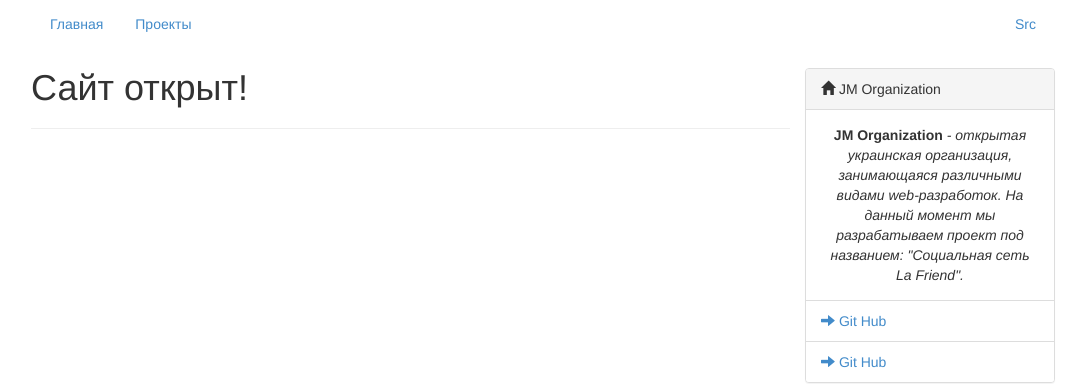
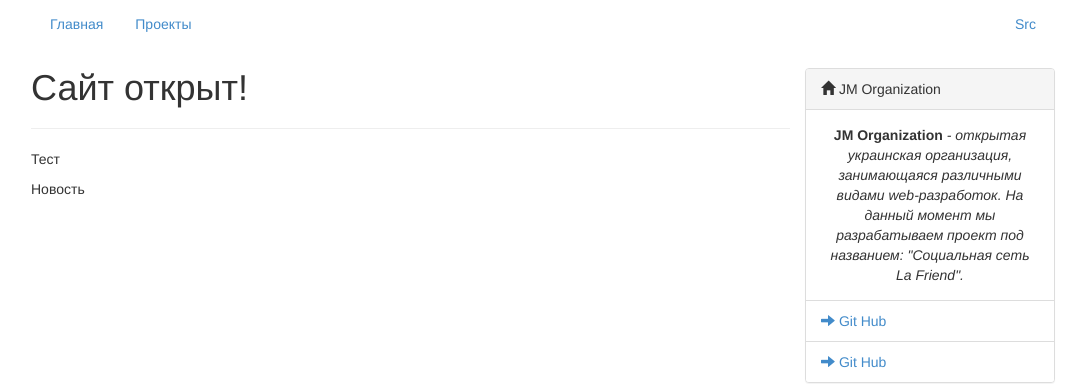
Before and after one commit to jm-organization/jm-organization.github.io, a Jekyll site: the page built from _posts/2017-06-20-relesed-site.md, in a window 1280 px wide and 1130 px high. Shown: the top 384 px of the window, without its empty margins (97-1183 px from the left). Built offline with Jekyll 4.4.1, drawn with Linux system fonts in a browser that asks for light colours; our own code applies the rules of GitHub Pages for plain Markdown files.

Commit message:
Добавлен шаблон вывода содержания новости

```diff
--- a/_includes/jm_header.html
+++ b/_includes/jm_header.html
@@ -1,30 +1,24 @@
+<div class="navigation" id="navigation" >
+	<div class="jm-layer nav-layer"{% if page.url != '/' %} style="opacity: 1"{% endif %}></div>
+
+	<nav class="nav nav-pills page-width" >
+		{% include jm_navigation.html %}
+	</nav>
+</div>
+
+
+{% if page.url == '/' %}
 <header class=" jm-header">
 	<div class="jm-layer" ></div>
 
 	<div id="header_carousel" class="carousel slide" data-ride="carousel" style="z-index: 5">
 		<!-- Indicators -->
 		<ol class="carousel-indicators">
-			<!-- <li data-target="#header_carousel" data-slide-to="0"></li> -->
 			<li data-target="#header_carousel" data-slide-to="0" class="active"></li>
-			<!-- <li data-target="#header_carousel" data-slide-to="2"></li> -->
 		</ol>
 
 		<!-- Wrapper for slides -->
 		<div class="carousel-inner">
-
-			<!-- <div class="item" id="header0" >
-				<div class="jm-layer2 to-bottom" ></div>
-
-				<div data-role="img"></div>
-
-				<div class="carousel-caption">
-					<h3 class="text">Чат La Friend</h3>
-					<p class="text">Социальная сеть, общение в которой<br>роисходит в общедоступном<br>чате</p>
-					<p><a href="/projects/la-friend" class="btn btn-primary btn-lg" role="button">Узнать больше</a></p>
-				</div>
-
-				<div class="jm-layer2 to-top" ></div>
-			</div> -->
 
 			<div class="item active" id="header0" >
 				<div class="jm-layer2 to-bottom" ></div>
@@ -39,20 +33,6 @@
 
 				<div class="jm-layer2 to-top" ></div>
 			</div>
-
-			<!-- <div class="item" id="header2" >
-				<div class="jm-layer2 to-bottom" ></div>
-
-				<div data-role="img"></div>
-
-				<div class="carousel-caption">
-					<h3 class="text">Чат La Friend</h3>
-					<p class="text">Социальная сеть, общение в которой<br>роисходит в общедоступном<br>чате</p>
-					<p><a href="/projects/la-friend" class="btn btn-primary btn-lg" role="button">Узнать больше</a></p>
-				</div>
-
-				<div class="jm-layer2 to-top" ></div>
-			</div> -->
 
 		</div>
 
@@ -69,3 +49,4 @@
 		<a data-href="@content" data-toggle="tooltip" data-placement="top" title="Перейти к содержанию"><span class="glyphicon glyphicon-arrow-down"></span></a>
 	</div>
 </header>
+{% endif %}
--- a/_layouts/body-sample.html
+++ b/_layouts/body-sample.html
@@ -7,17 +7,7 @@
 		{% include jm_links.html %}
 	</head>
 	<body>
-		<div class="navigation" id="navigation" >
-			<div class="jm-layer nav-layer"{% if page.url != '/' %} style="opacity: 1"{% endif %}></div>
-
-			<nav class="nav nav-pills page-width" >
-				{% include jm_navigation.html %}
-			</nav>
-		</div>
-
-		{% if page.url == '/' %}
-			{% include jm_header.html %}
-		{% endif %}
+		{% include jm_header.html %}
 
 		<section{% if page.url != '/' %} style="padding-top: 48px"{% endif %}>
 			<div class="page-width">
--- a/_layouts/post.html
+++ b/_layouts/post.html
@@ -2,3 +2,5 @@
 layout: body-sample
 title: page.title
 ---
+
+{{ content }}
```
